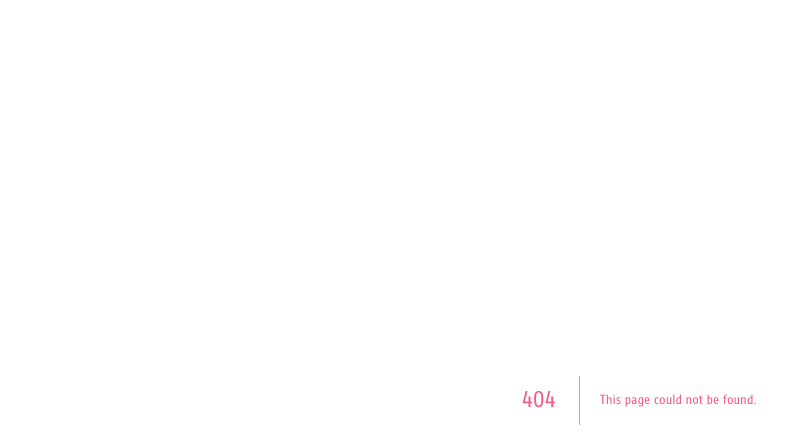
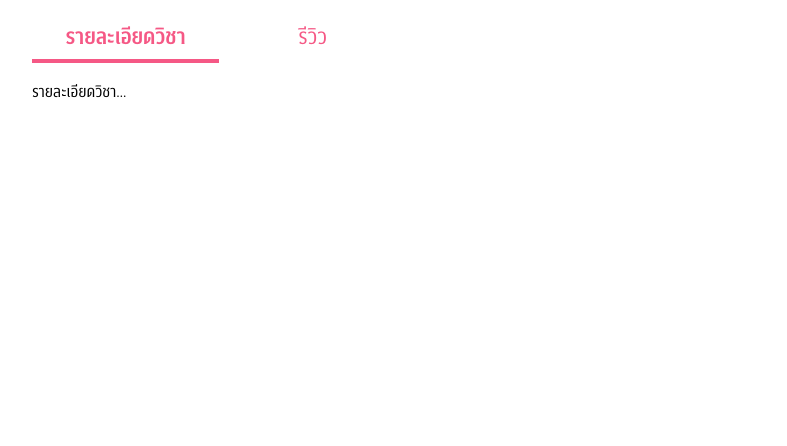
Before and after one commit to cunex-club/gened-frontend, a Next.js app: page /demo/tab-bar in a window 1280 px wide. Before the commit this address had no page. Shown: the top 446 px of the page, without its empty margins (1-788 px from the left). Built offline with nearby package versions, Linux system fonts and the light colour scheme.

Commit message:
feat: tab bar component (FRO-97)

```diff
--- /dev/null
+++ b/components/TabBar.tsx
@@ -0,0 +1,62 @@
+import { useRef, type KeyboardEvent } from "react";
+
+export type Tab = {
+  value: string;
+  label: string;
+};
+
+type TabBarProps = {
+  tabs: Tab[];
+  value: string;
+  onChange: (value: string) => void;
+  "aria-label"?: string;
+};
+
+// Equal-width tabs. Left/Right arrow keys move between tabs, like a native tab list.
+const TabBar = ({
+  tabs,
+  value,
+  onChange,
+  "aria-label": ariaLabel,
+}: TabBarProps) => {
+  const tabRefs = useRef<(HTMLButtonElement | null)[]>([]);
+
+  const handleKeyDown = (e: KeyboardEvent, index: number) => {
+    if (e.key !== "ArrowLeft" && e.key !== "ArrowRight") return;
+
+    const step = e.key === "ArrowRight" ? 1 : -1;
+    const nextIndex = (index + step + tabs.length) % tabs.length;
+    onChange(tabs[nextIndex].value);
+    tabRefs.current[nextIndex]?.focus();
+  };
+
+  return (
+    <div role="tablist" aria-label={ariaLabel} className="flex w-full">
+      {tabs.map((tab, index) => {
+        const selected = tab.value === value;
+
+        return (
+          <button
+            key={tab.value}
+            ref={(el) => {
+              tabRefs.current[index] = el;
+            }}
+            type="button"
+            role="tab"
+            aria-selected={selected}
+            tabIndex={selected ? 0 : -1}
+            onClick={() => onChange(tab.value)}
+            onKeyDown={(e) => handleKeyDown(e, index)}
+            className={`font-display text-body-lg text-primary h-[47px] flex-1 cursor-pointer border-b-4 ${
+              selected ? "border-primary font-bold" : "border-transparent"
+            }`}
+          >
+            {tab.label}
+          </button>
+        );
+      })}
+    </div>
+  );
+};
+
+export default TabBar;
--- /dev/null
+++ b/pages/demo/tab-bar.tsx
@@ -0,0 +1,28 @@
+import { useState } from "react";
+import TabBar, { type Tab } from "@/components/TabBar";
+
+// Temporary playground for FRO-97. Recreates the subject detail / review tabs.
+const tabs: Tab[] = [
+  { value: "detail", label: "รายละเอียดวิชา" },
+  { value: "review", label: "รีวิว" },
+];
+
+const TabBarDemoPage = () => {
+  const [activeTab, setActiveTab] = useState("detail");
+
+  return (
+    <div className="flex min-h-screen max-w-[440px] flex-col gap-4 px-[33px] py-4">
+      <TabBar
+        aria-label="ข้อมูลรายวิชา"
+        tabs={tabs}
+        value={activeTab}
+        onChange={setActiveTab}
+      />
+      <p className="font-display text-body-md">
+        {activeTab === "detail" ? "รายละเอียดวิชา…" : "รีวิวจากรุ่นพี่…"}
+      </p>
+    </div>
+  );
+};
+
+export default TabBarDemoPage;
```
